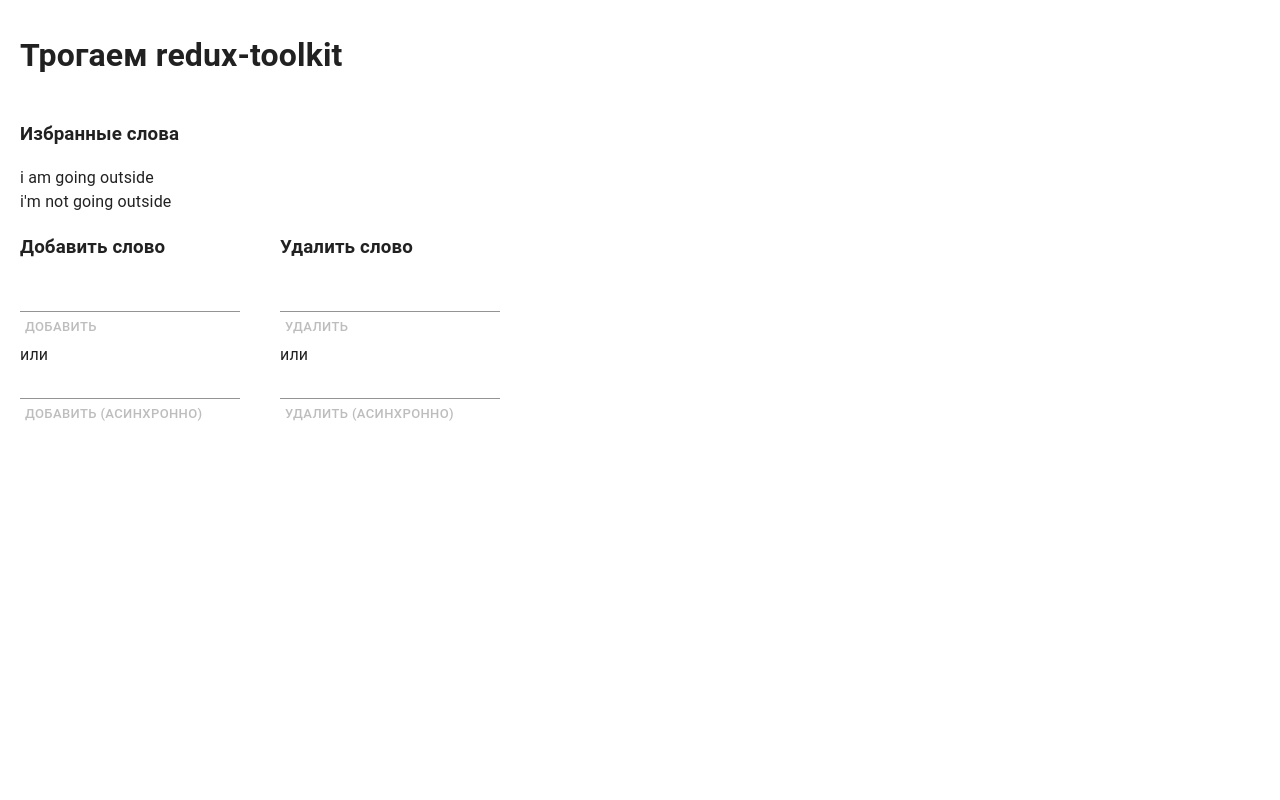
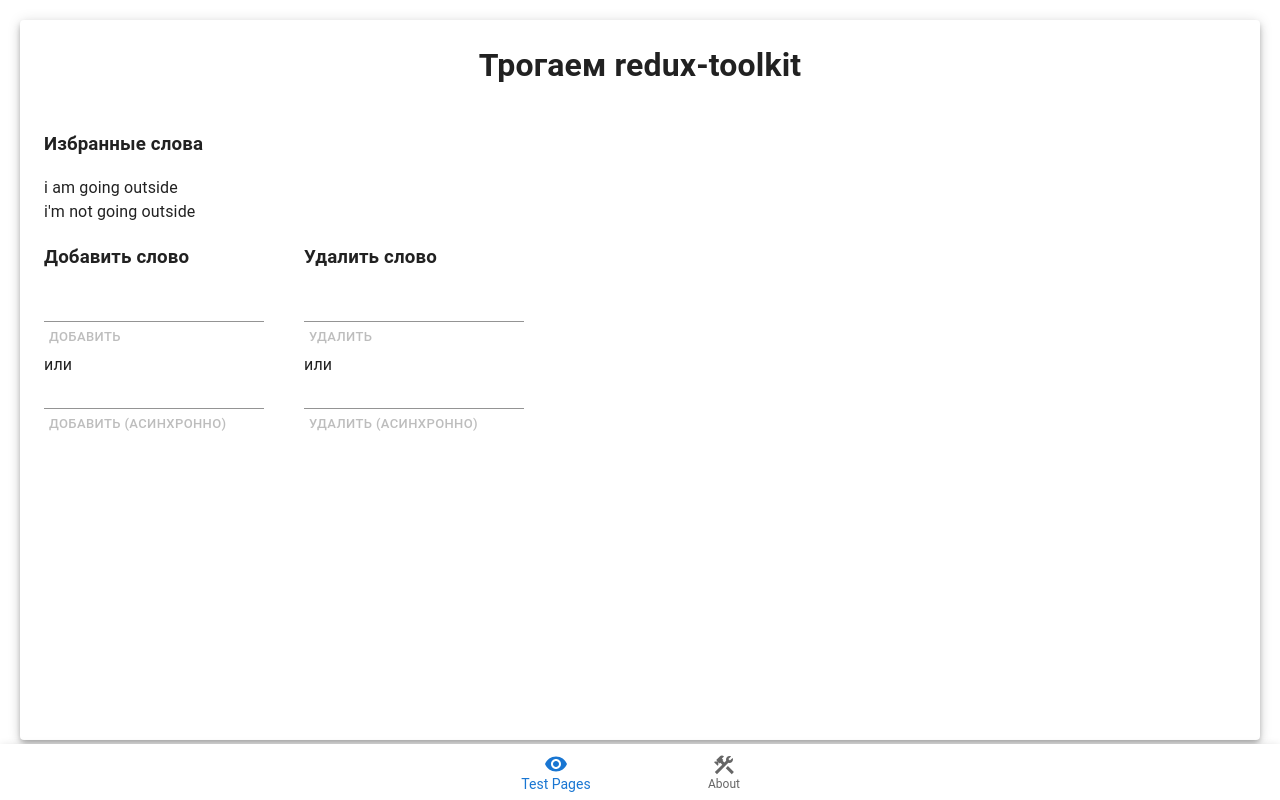
Before and after one commit to drepnikov/toucher, a React (Create React App) app: page / in a window 1280 px wide. Built offline with nearby package versions, Linux system fonts and the light colour scheme; the HTML template or start-up script is replaced by a standard one.

Commit message:
Накидал нижнюю панель навигации

```diff
--- a/package.json
+++ b/package.json
@@ -5,6 +5,7 @@
     "dependencies": {
         "@emotion/react": "^11.8.2",
         "@emotion/styled": "^11.8.1",
+        "@mui/icons-material": "^5.5.1",
         "@mui/material": "^5.5.2",
         "@reduxjs/toolkit": "^1.8.0",
         "@testing-library/jest-dom": "^5.16.2",
--- a/src/core/App.module.scss
+++ /dev/null
@@ -1,3 +0,0 @@
-.appPageContainer {
-  padding: 10px 20px;
-}
--- a/src/core/App.tsx
+++ b/src/core/App.tsx
@@ -1,18 +1,22 @@
 import * as React from "react";
 import { TestPage } from "src/features/state-management/redux-toolkit/TestPage/TestPage";
-import css from "./App.module.scss";
 import { TestPageStore } from "src/features/state-management/redux-toolkit/TestPage/store/store";
 import { Provider } from "react-redux";
+import { BottomNav } from "src/features/ui/mui/BottomNavigation/BottomNav";
+import { Container, Paper } from "@mui/material";
 
 interface IAppProps {}
 
 const App: React.FC<IAppProps> = () => {
     return (
-        <div className={css.appPageContainer}>
-            <Provider store={TestPageStore}>
-                <TestPage />
-            </Provider>
-        </div>
+        <Paper sx={{ m: "20px", minHeight: "90vh" }} elevation={5}>
+            <Container maxWidth={"xl"}>
+                <Provider store={TestPageStore}>
+                    <TestPage />
+                </Provider>
+                <BottomNav currentValue={"Test Pages"} />
+            </Container>
+        </Paper>
     );
 };
 
--- /dev/null
+++ b/src/core/components/PageHeader/PageHeader.module.scss
@@ -0,0 +1,3 @@
+.container {
+  text-align: center;
+}
--- /dev/null
+++ b/src/core/components/PageHeader/PageHeader.tsx
@@ -0,0 +1,10 @@
+import * as React from "react";
+import css from "./PageHeader.module.scss";
+
+interface ITestPageHeaderProps {}
+
+const PageHeader: React.FC<ITestPageHeaderProps> = ({ children }) => {
+    return <h1 className={css.container}>{children}</h1>;
+};
+
+export { PageHeader };
--- a/src/features/state-management/redux-toolkit/TestPage/TestPage.tsx
+++ b/src/features/state-management/redux-toolkit/TestPage/TestPage.tsx
@@ -10,6 +10,7 @@
 import css from "./TestPage.module.css";
 import { useState } from "react";
 import { useTestPageDispatch } from "src/features/state-management/redux-toolkit/TestPage/store/hooks/useAppDispatch";
+import { PageHeader } from "src/core/components/PageHeader/PageHeader";
 
 interface ITestPageProps {}
 
@@ -25,7 +26,7 @@
     return (
         <Grid container direction={"column"}>
             <Grid item>
-                <h1>Трогаем redux-toolkit</h1>
+                <PageHeader>Трогаем redux-toolkit</PageHeader>
             </Grid>
             <Grid item>
                 <div>
--- /dev/null
+++ b/src/features/ui/mui/BottomNavigation/BottomNav.tsx
@@ -0,0 +1,52 @@
+import * as React from "react";
+import { BottomNavigation, BottomNavigationAction, Paper } from "@mui/material";
+import RemoveRedEyeIcon from "@mui/icons-material/RemoveRedEye";
+import Develop from "@mui/icons-material/Construction";
+import { useState } from "react";
+
+export enum BottomNavItemsEnum {
+    TestPages,
+    About,
+}
+
+interface IBottomNavProps {
+    className?: string;
+    currentValue: string;
+}
+
+const BottomNav: React.FC<IBottomNavProps> = () => {
+    const [currentPage, setCurrentPage] = useState(
+        BottomNavItemsEnum.TestPages
+    );
+
+    return (
+        <Paper
+            sx={{
+                position: "fixed",
+                bottom: 0,
+                left: 0,
+                right: 0,
+            }}
+            elevation={3}
+        >
+            <BottomNavigation
+                onChange={(_, newValue) => setCurrentPage(newValue)}
+                value={currentPage}
+                showLabels
+            >
+                <BottomNavigationAction
+                    value={BottomNavItemsEnum.TestPages}
+                    label={"Test Pages"}
+                    icon={<RemoveRedEyeIcon />}
+                />
+                <BottomNavigationAction
+                    value={BottomNavItemsEnum.About}
+                    label={"About"}
+                    icon={<Develop />}
+                />
+            </BottomNavigation>
+        </Paper>
+    );
+};
+
+export { BottomNav };
```
Also changed, not shown: 1 other file (tests, documents, lock files or other folders).
